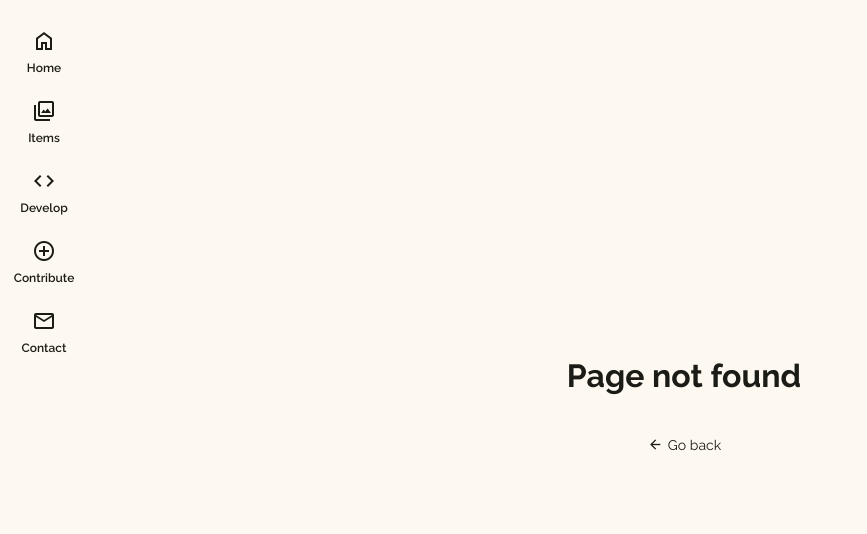
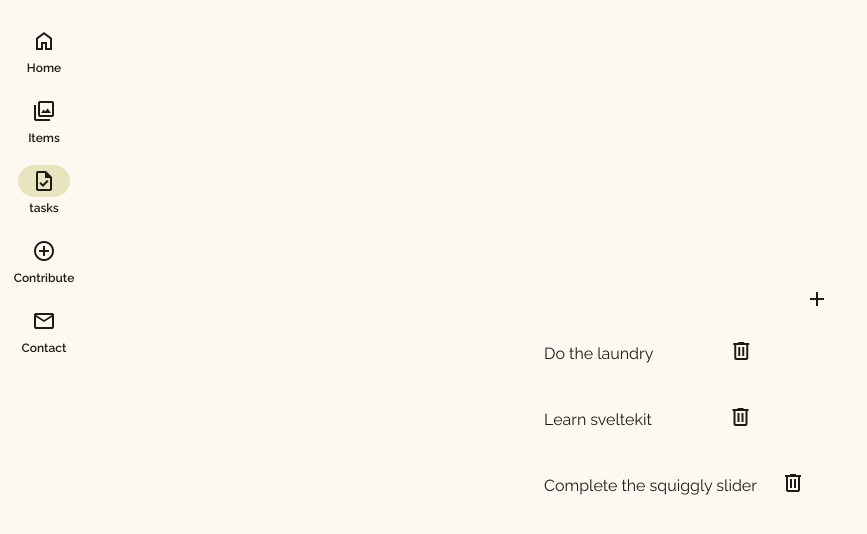
Before and after one commit to raayyananan/svelte-material, a SvelteKit app: page /tasks in a window 1280 px wide. Before the commit this address had no page. Shown: the top 534 px of the page, without its empty margins (0-867 px from the left). Built offline with nearby package versions, Linux system fonts and the light colour scheme.

Commit message:
added mock todo

```diff
--- a/src/routes/components/navrail.svelte
+++ b/src/routes/components/navrail.svelte
@@ -20,13 +20,13 @@
       </span>
       <div class="text label-medium">Items</div>
     </a>
-    <a href="/" class="navrail-button" aria-label="Develop" id="develop">
+    <a href="/tasks" class="navrail-button { $page.url.pathname === '/tasks' ? 'active' : '' }" aria-label="tasks" id="tasks">
       <span class="icon material-symbols-outlined">
-        code
-        <md-ripple for="develop"></md-ripple>
-        <md-focus-ring for="develop"></md-focus-ring>
+        task
+        <md-ripple for="tasks"></md-ripple>
+        <md-focus-ring for="tasks"></md-focus-ring>
       </span>
-      <div class="text label-medium">Develop</div>
+      <div class="text label-medium">tasks</div>
     </a>
     <a href="/" class="navrail-button" aria-label="Contribute" id="contribute">
       <span class="icon material-symbols-outlined">
--- a/src/routes/items/[slug]/+page.svelte
+++ b/src/routes/items/[slug]/+page.svelte
@@ -106,7 +106,7 @@
             }
             md-ripple {
                 --md-ripple-hover-color: rgba(0,0,0,0);
-                --md-ripple-pressed-opacity: 0.2;
+                // --md-ripple-pressed-opacity: 0.2;
                 border-radius: 16px;
                 transition: var(--md-sys-motion-duration-medium4) var(--md-sys-motion-easing-emphasized);
                 z-index: 2;
--- /dev/null
+++ b/src/routes/tasks/+page.svelte
@@ -0,0 +1,131 @@
+<script lang="ts">
+    import { fly, slide } from "svelte/transition";
+
+    interface Task {
+        id: string,
+        description: string
+    }
+
+    let tasks: Array<Task> = [
+        {
+            id: crypto.randomUUID(),
+            description: 'Do the laundry'
+        },
+        {
+            id: crypto.randomUUID(),
+            description: 'Learn sveltekit'
+        },
+        {
+            id: crypto.randomUUID(),
+            description: 'Complete the squiggly slider'
+        }
+    ];
+
+    const deleteTodo = (id: string) => {
+        const task = tasks.findIndex((task) => task.id === id);
+        if (task === -1) return
+
+        tasks.splice(task, 1);
+        tasks = tasks;
+    }
+
+    let newTaskDescription: string;
+    const updateTask = (e: Event | any) => {
+        newTaskDescription = e.target.value;
+    }
+    const checkSumbission = (e: Event | any) => {
+        if (e.key == 'Enter') {
+            handleSubmission(e)
+        }
+    }
+
+    const handleSubmission = (e: Event) => {
+        e.preventDefault();
+
+        if (newTaskDescription === '' || newTaskDescription === undefined) return;
+
+        tasks.unshift({
+            id: crypto.randomUUID(),
+            description: newTaskDescription
+        });
+        tasks = tasks;
+        (document.querySelector('#textfield')! as HTMLInputElement).value = '';
+        document.querySelector('#textfield')!.shadowRoot!.querySelector('input')!.blur();
+        newTaskDescription = '';
+    }
+</script>
+
+<div class="tasks-container">
+    <ul class="tasks">
+        <form class="top-bar" action="" method="post" on:submit={handleSubmission}>
+            <!-- svelte-ignore a11y-no-static-element-interactions -->
+            <md-outlined-text-field id="textfield" label="Add new task" type="text" on:input={updateTask} on:keypress={checkSumbission}></md-outlined-text-field>
+            <md-filled-tonal-icon-button type="submit"><md-icon class="material-symbols-outlined">add</md-icon></md-filled-tonal-icon-button>
+        </form>
+        {#each tasks as task (task.id)}
+        <li out:slide={{ duration: 100 }}>
+            <div class="description">{task.description}</div>
+            <md-icon-button on:click={() => deleteTodo(task.id)} on:keyup={() => {}} role="button" tabindex=0>
+                <md-icon class="material-symbols-outlined">delete</md-icon>
+            </md-icon-button>
+            <md-ripple></md-ripple>
+        </li>
+        {/each}
+    </ul>
+</div>
+
+<style lang="scss">
+    .tasks-container {
+        display: flex;
+        flex-flow: column nowrap;
+        align-items: center;
+        justify-content: center;
+        width: 100%;
+        height: 100%;
+    }
+    .tasks {
+        list-style-type: none;
+        display: flex;
+        flex-flow: column nowrap;
+        gap: 10px;
+        width: 300px;
+        padding: 0;
+        margin: 0;
+
+        li {
+            height: 56px;
+            width: 100%;
+            display: flex;
+            align-items: center;
+            justify-content: space-between;
+            position: relative;
+            padding: 0 5px 0 10px;
+            box-sizing: border-box;
+            border-radius: 16px;
+            animation: slide-in var(--md-sys-motion-duration-short4) cubic-bezier(0.175, 0.885, 0.32, 1.275);
+
+            // --md-icon-button-size
+          --md-icon-button-container-size: 74px;
+          --md-ripple-hover-opacity: 0.03;
+
+          @keyframes slide-in {
+            0% {translate: -20px; scale: 0.75; height: 0px;}
+            100% {translate: 0; scale: 1; height: 56px;}
+          }
+
+        }
+    }
+    .top-bar {
+        display: flex;
+        align-items: center;
+        justify-content: space-between;
+        gap: 15px;
+        box-sizing: border-box;
+        padding: 0 5px;
+        width: 100%;
+
+        md-outlined-text-field {
+            flex: auto;
+        }
+    }
+</style>
```
Also changed, not shown: src/routes/tasks/+page.server.ts (added).
